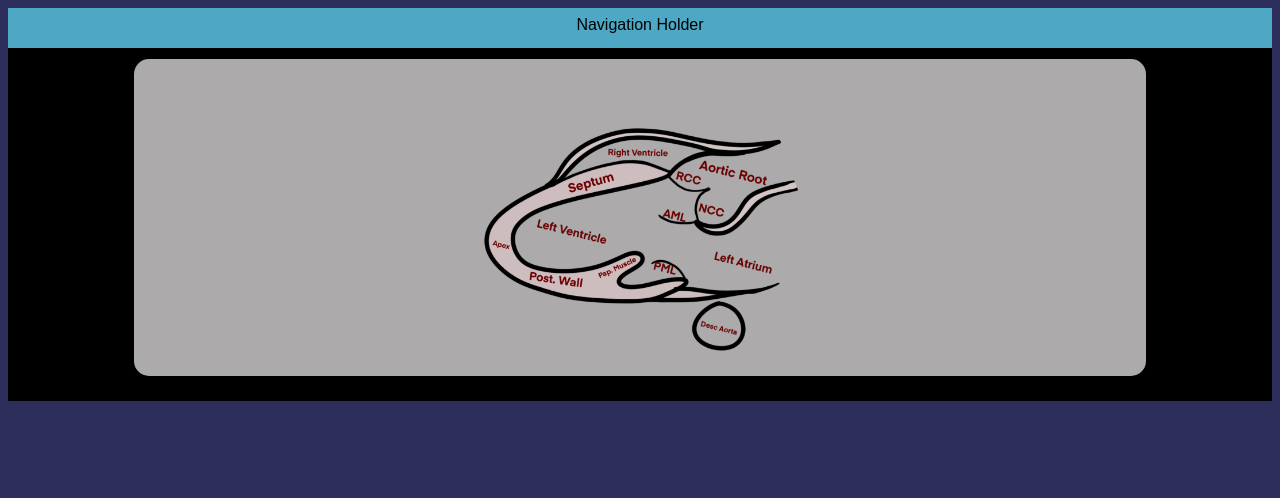
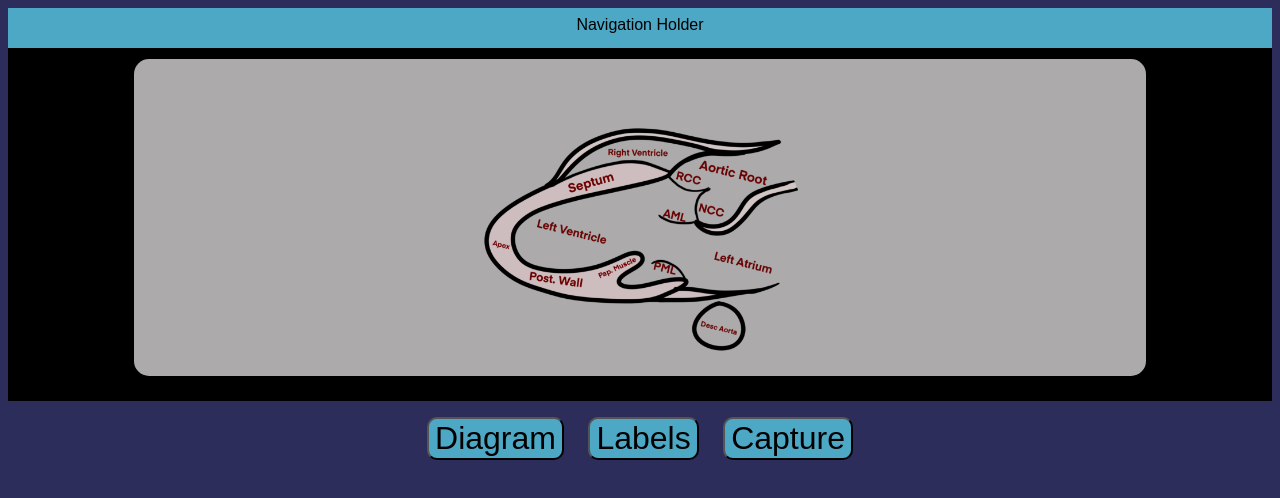
Before and after one commit to joshua-dyer/sono-study, a plain HTML site: page index.html in a window 1280 px wide. Drawn offline with Linux system fonts and the light colour scheme.

Commit message:
Adding buttons

```diff
--- a/index.html
+++ b/index.html
@@ -15,5 +15,11 @@
         </div>
     </div>
 
+    <div class="button-container">
+        <button class="image-adjustor-button">Diagram</button>
+        <button class="image-adjustor-button">Labels</button>
+        <button class="image-adjustor-button">Capture</button>
+    </div>
+
 </body>
 </html>
--- a/style.css
+++ b/style.css
@@ -4,6 +4,7 @@
     --panel-bg: rgb(77, 168, 198);
     --image-bg: hsl(0, 1%, 67%);
     --outer-container-bg: black;
+    --button-bg: rgb(77, 168, 198);
 
     font-family:Arial, Helvetica, sans-serif;
     text-align: center;
@@ -43,3 +44,14 @@ img{
     object-fit: contain;
     height: 100%;
 }
+
+.button-container{
+    padding: 2vh;
+}
+
+.image-adjustor-button{
+    background-color: var(--button-bg);
+    font-size: 2rem;
+    margin: 0px 10px;
+    border-radius: 10px;
+}
```
